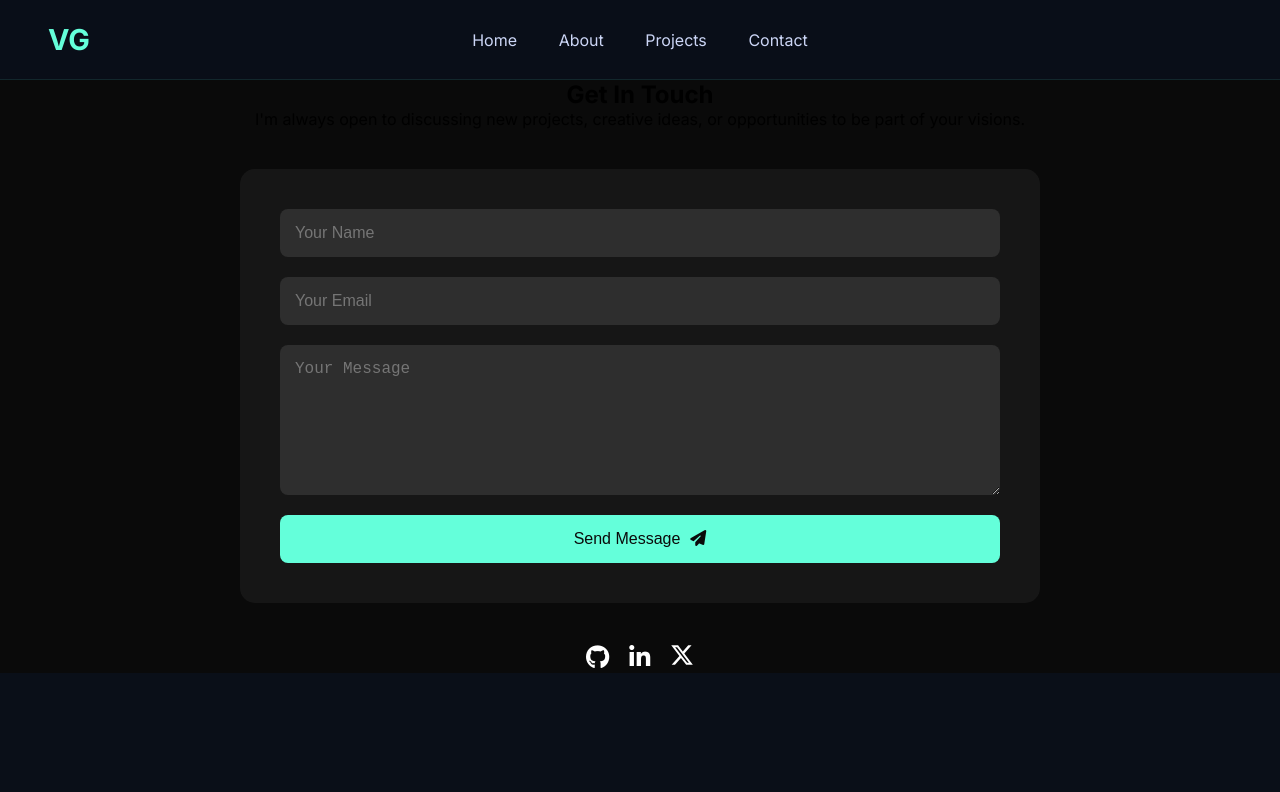
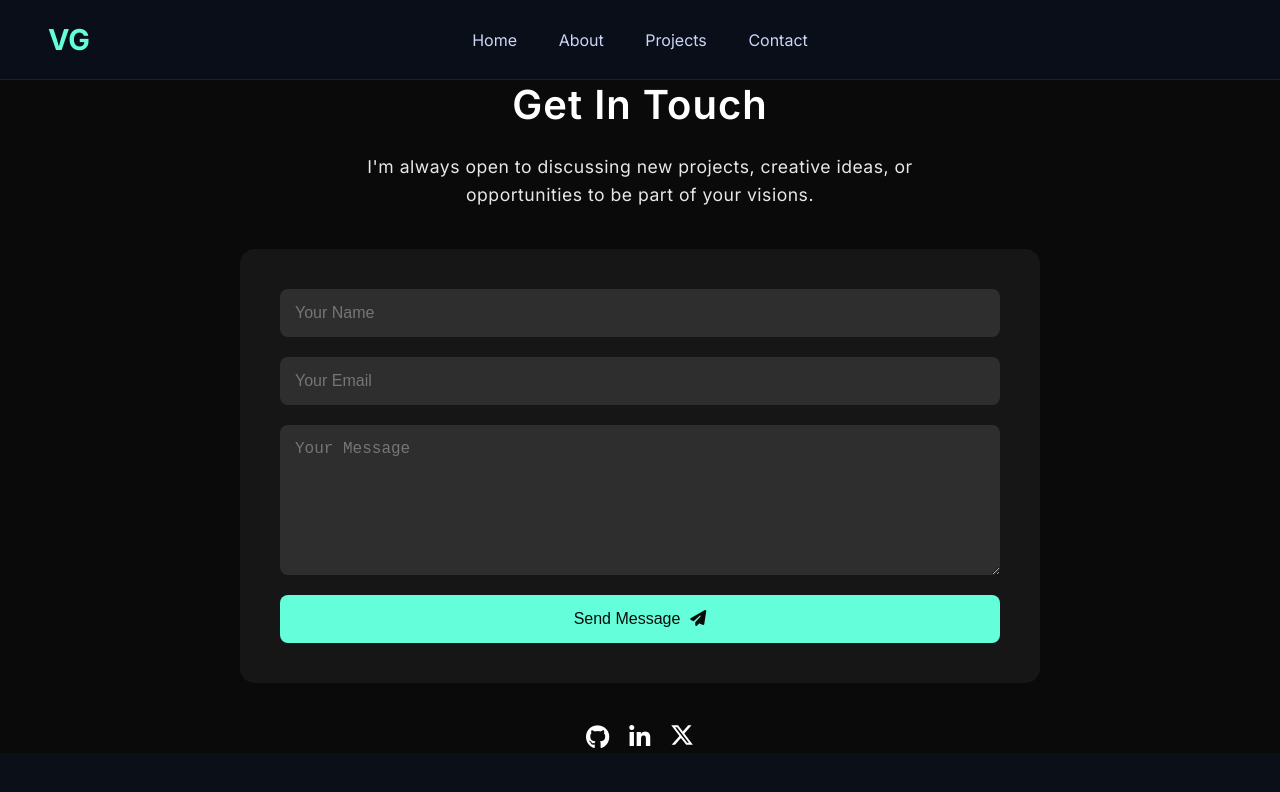
Before and after one commit to iamrealvinnu/my-portfolio, a React (Create React App) app: page /contact in a window 1280 px wide. Shown: the top 792 px of the page. Built offline with nearby package versions, Linux system fonts and the light colour scheme.

Commit message:
Style: Improve contact section heading and text readability

```diff
--- a/src/components/Contact.js
+++ b/src/components/Contact.js
@@ -15,6 +15,24 @@ const ContactContent = styled.div`
   max-width: 800px;
   width: 100%;
   text-align: center;
+
+  h2 {
+    color: #ffffff;
+    font-size: 2.5rem;
+    margin-bottom: 1.5rem;
+    font-weight: 600;
+    letter-spacing: 1px;
+  }
+
+  p {
+    color: #ffffff;
+    font-size: 1.1rem;
+    line-height: 1.6;
+    max-width: 600px;
+    margin: 0 auto 2rem auto;
+    opacity: 0.9;
+    letter-spacing: 0.5px;
+  }
 `;
 
 const ContactForm = styled.form`
```
